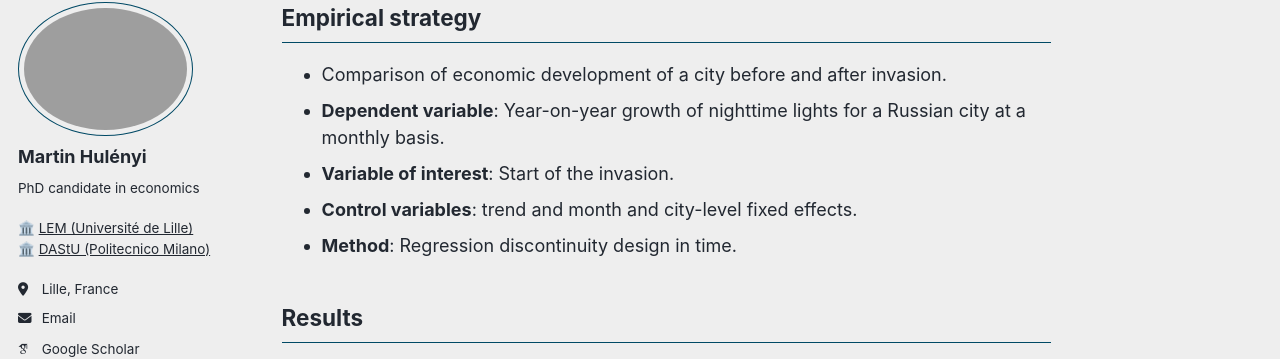
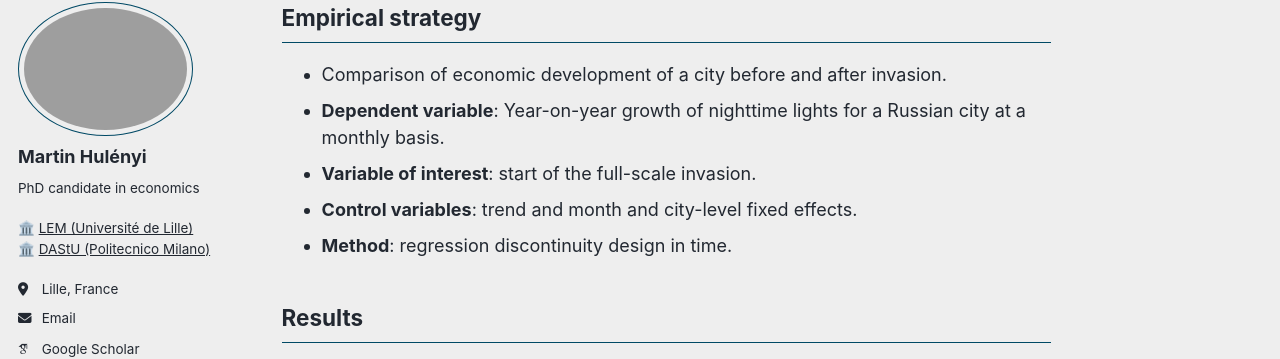
Before and after one commit to martinhulenyi/martinhulenyi.github.io, a Jekyll site: the page built from _ongoing_work/04_russia_sanctions.md, in a window 1280 px wide and 900 px high, scrolled down 1146 px. Shown: the part 97-456 px from the top of the window. Built offline with Jekyll 4.4.1, drawn with Linux system fonts in a browser that asks for light colours; some web fonts are replaced; a script that is not in the unit is left out.

Commit message:
Update 04_russia_sanctions.md

```diff
--- a/_ongoing_work/04_russia_sanctions.md
+++ b/_ongoing_work/04_russia_sanctions.md
@@ -30,9 +30,9 @@ This study examines the full-scale invasion of Ukraine in February 2022 as a nat
 ## Empirical strategy
 - Comparison of economic development of a city before and after invasion.
 - **Dependent variable**: Year-on-year growth of nighttime lights for a Russian city at a monthly basis.
-- **Variable of interest**: Start of the invasion.
+- **Variable of interest**: start of the full-scale invasion.
 - **Control variables**: trend and month and city-level fixed effects.
-- **Method**: Regression discontinuity design in time.
+- **Method**: regression discontinuity design in time.
 
 ## Results
 - Significant decline in economic activity, measured by night-time lights, in Russian cities, with a degree of heteroegenity (decline near borders with the EU, Ukraine and Belarus, while economic growth in the proximity of the borders with China and Georgia), indicating a possible impact of trade diversion after the imposition of sanctions on Russia.
```
